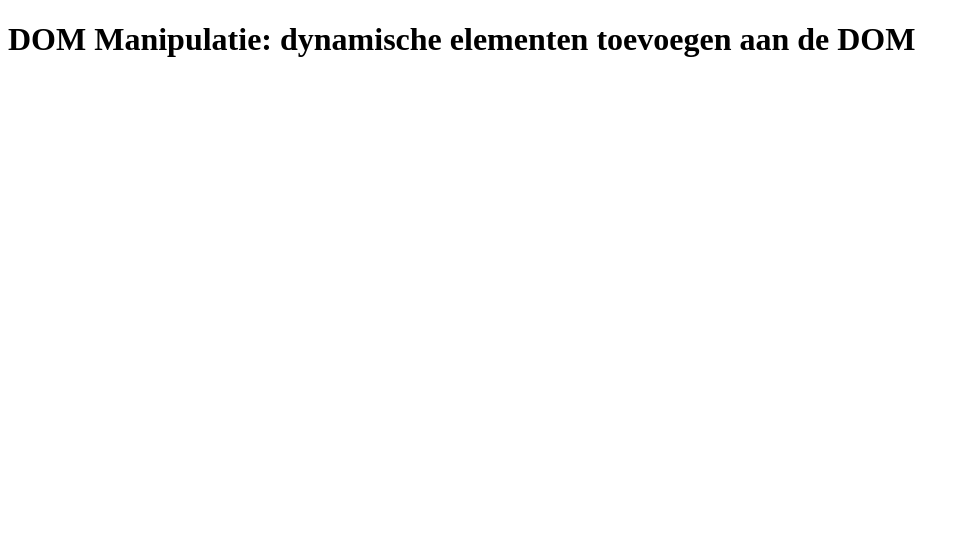
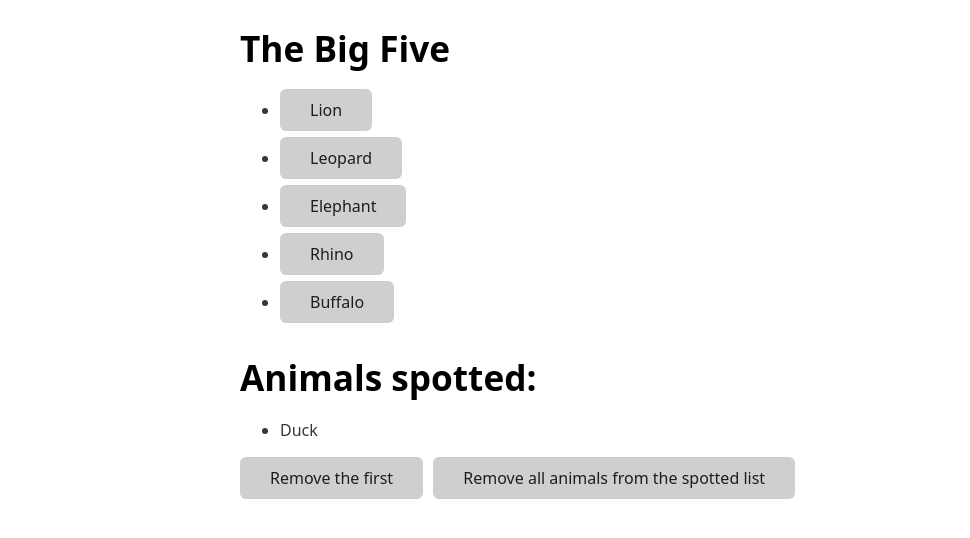
Before and after one commit to mpeters646/Level_19_Opdracht-DOM_Manipulatie-Dynamische-elementen-toevoegen-aan-de-dom, a plain HTML site: page index.html in a window 1280 px wide. Shown: the whole page, without its empty margins (0-970 px from the left). Drawn offline with nearby package versions, Linux system fonts and the light colour scheme.

Commit message:
Added new index file

```diff
--- a/index.html
+++ b/index.html
@@ -2,15 +2,45 @@
 <html lang="en">
 
 <head>
-  <meta charset="UTF-8">
-  <meta http-equiv="X-UA-Compatible" content="IE=edge">
-  <meta name="viewport" content="width=device-width, initial-scale=1.0">
-  <title>DOM Manipulatie: dynamische elementen toevoegen aan de DOM</title>
-  <script defer src="script.js"></script>
+  <meta charset="UTF-8" />
+  <meta name="viewport" content="width=device-width, initial-scale=1.0" />
+  <meta http-equiv="X-UA-Compatible" content="ie=edge" />
+  <title>List of Animals</title>
+  <link rel="stylesheet" href="https://cdn.jsdelivr.net/npm/water.css@2/out/light.css">
+  <script defer type="text/javascript" src="script.js"></script>
 </head>
 
 <body>
-  <h1>DOM Manipulatie: dynamische elementen toevoegen aan de DOM</h1>
+  <div>
+    <h1>The Big Five</h1>
+    <ul class="big-five-list">
+      <li class="big-five-list-item">
+        <button class="big-five-button">Lion</button>
+      </li>
+      <li class="big-five-list-item">
+        <button class="big-five-button">Leopard</button>
+      </li>
+      <li class="big-five-list-item">
+        <button class="big-five-button">Elephant</button>
+      </li>
+      <li class="big-five-list-item">
+        <button class="big-five-button">Rhino</button>
+      </li>
+      <li class="big-five-list-item">
+        <button class="big-five-button">Buffalo</button>
+      </li>
+    </ul>
+
+    <h1>Animals spotted:</h1>
+    <ul id="spotted-animals-list">
+      <li class="spotted-animals-list-item">Duck</li>
+    </ul>
+
+    <button id="remove-first-item-button">Remove the first</button>
+    <button id="remove-all-button">
+      Remove all animals from the spotted list
+    </button>
+  </div>
 </body>
 
 </html>
```
